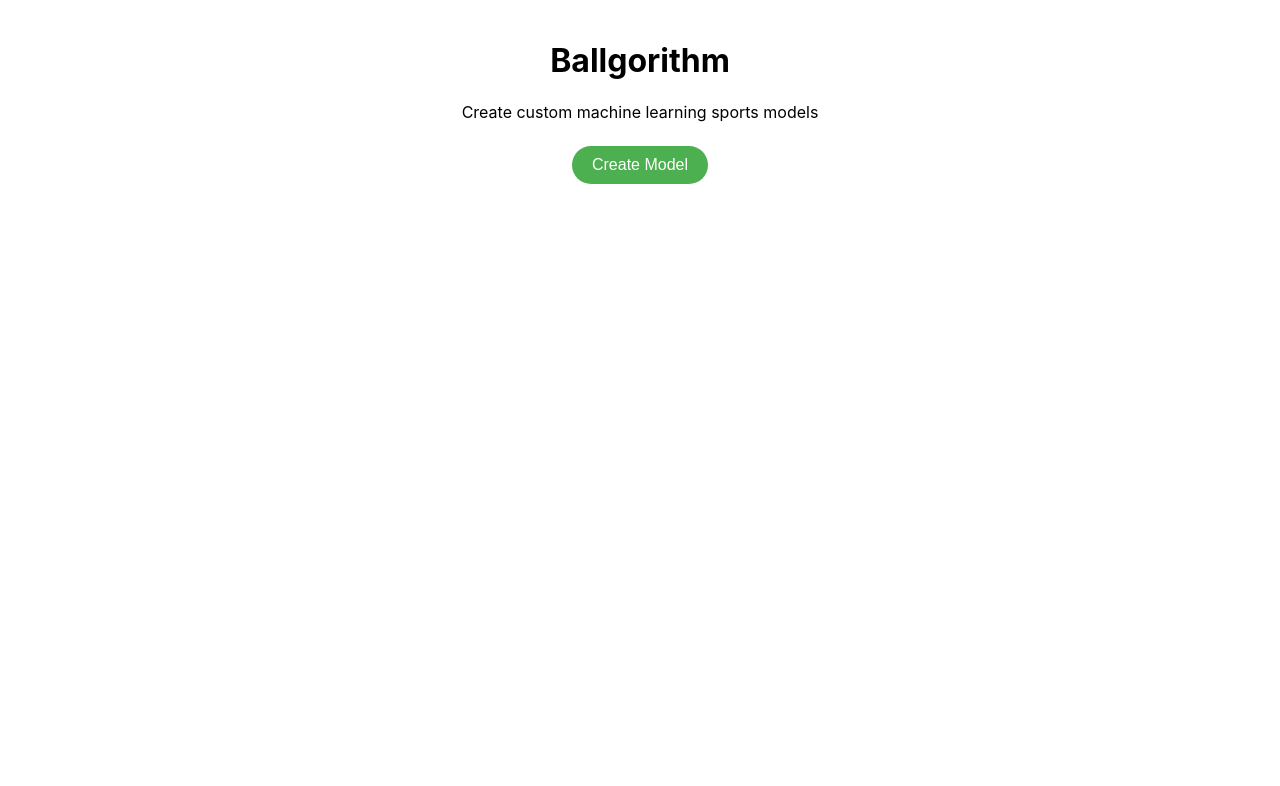
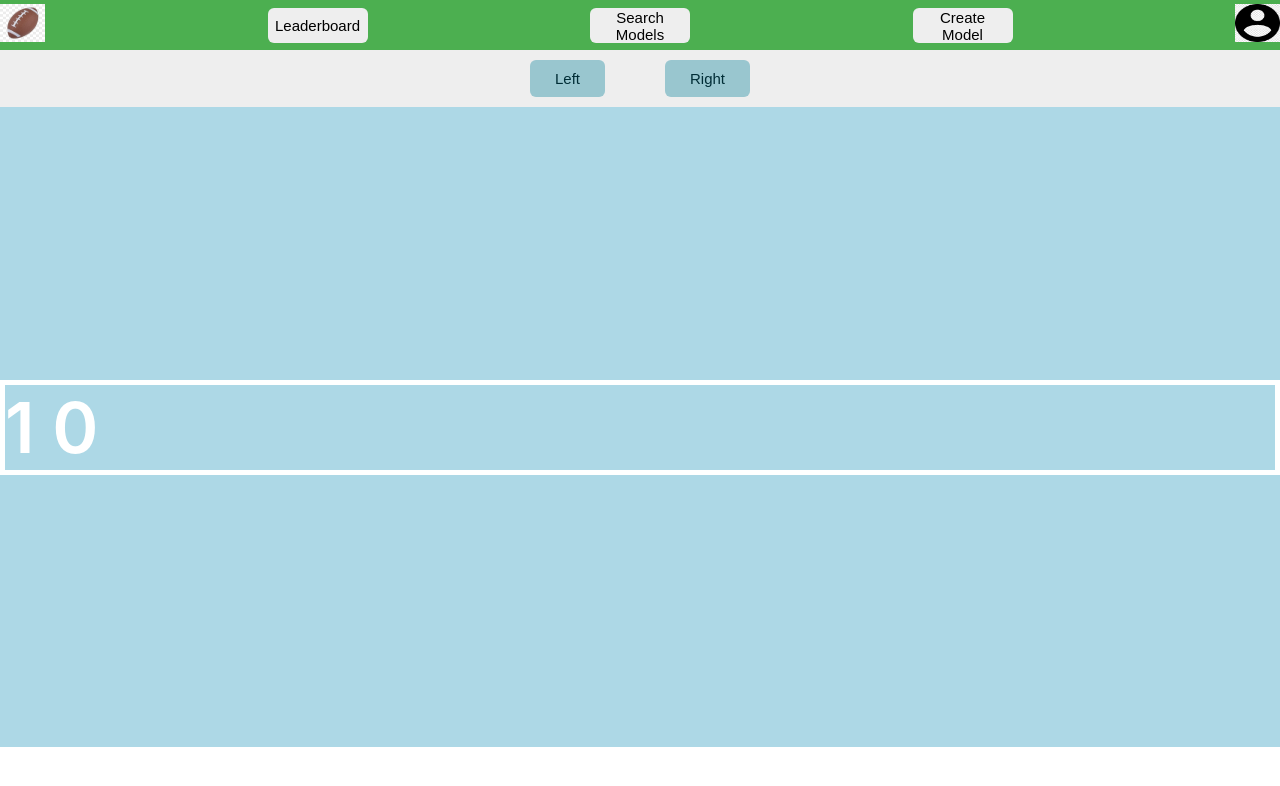
Before and after one commit to loganbrenningmeyer/TeamFifty, a React (Create React App) app in the folder frontend/: page / in a window 1280 px wide. Shown: the top 786 px of the page. Built offline with nearby package versions, Linux system fonts and the light colour scheme.

Commit message:
dashboard page
dashboard page created

```diff
--- a/frontend/src/App.js
+++ b/frontend/src/App.js
@@ -1,5 +1,5 @@
 // import logo from './logo.svg';
-import './App.css';
+//import './App.css';
 import React from 'react';
 import { BrowserRouter as Router, Route, Routes } from 'react-router-dom';
 import About from './components/About/About';
@@ -7,13 +7,14 @@ import Home from './components/Home/Home';
 import Model from './components/Model/Model';
 import Data from './components/Data/Data';
 import Parameters from './components/Parameters/Parameters';
+import Dashboard from './components/Dashboard/Dashboard';
 
 function App() {
   return (
     <Router>
       <Routes>
         <Route exact path="/about" element={<About/>} />
-        <Route exact path="/" element={<Home/>} />
+        <Route exact path="/" element={<Dashboard/>} />
         <Route exact path="/model" element={<Model/>} />
         <Route exact path="/data" element={<Data/>} />
         <Route exact path="/parameters" element={<Parameters/>} />
--- /dev/null
+++ b/frontend/src/components/Dashboard/Dashboard.css
@@ -0,0 +1,87 @@
+
+.container{
+    width: 100%;
+    height: 100%;
+    display: flex;
+    flex-direction: column;
+    align-items: center;
+    justify-content: center;
+    background-color: #eeeeee;
+}
+
+.content-box{
+    width: 100%;
+    display: flex;
+    align-items: center;
+}
+
+.entry{
+    width: 100%;
+    height: 80vh;
+    display: flex;
+    align-items: center;
+    justify-content: center;
+}
+
+
+.entry p{
+    width: 2000px;
+    font-size: 70px;
+    font-weight: 600;
+    color: white;
+    border-style: solid;
+    border-width: 5px;
+}
+
+.action-buttons{
+    display: flex;
+    align-items: center;
+    gap: 60px;
+    margin: 10px;
+}
+
+.action-buttons button{
+    font-size: 15px;
+    font-weight: 500;
+    color: #002d36;
+    background-color: #99c6cf;
+    border-radius: 6px;
+    padding: 10px 25px;
+    border: none;
+    cursor: pointer;
+    transition: all 0.5s ease;
+}
+
+.action-buttons button:hover{
+    color:#ffffff;
+    background-color: #002d36;
+}
+
+.header{
+    margin: 0px;
+    padding: 0px;
+    width: 100vw;
+    height: 50px;
+    background-color: #4CAF50;
+    display: flex;
+    flex-direction: row;
+    align-items: center;
+    justify-content: space-between;
+}
+
+.header button{
+    font-size: 15px;
+    font-weight: 500;
+    height: 35px;
+    width: 100px;
+    background-color:#eeeeee;
+    border-radius: 6px;
+    border: none;
+    cursor: pointer;
+    transition: all 0.5s ease;
+}
+
+.header button:hover{
+    color:#ffffff;
+    background-color: #002d36;
+}
--- /dev/null
+++ b/frontend/src/components/Dashboard/Dashboard.js
@@ -0,0 +1,88 @@
+import React, { useState} from 'react';
+import axios from 'axios';
+import { useNavigate } from 'react-router-dom';
+import './Dashboard.css';
+
+const ITEM_WIDTH = 1920;
+
+function Dashboard(){
+    const example = [1,2,3,4,5,6,7,8,9,10]
+
+    const navigate = useNavigate();
+
+    const [scrollPosition,setScrollPosition] = useState(0);
+
+    //function to handle scrolling when the button is clicked
+    const handleScroll = (scrollAmount) => {
+        var slider = document.getElementById('slider');
+
+        //calculates new scroll position
+        const newScrollPos = scrollPosition + scrollAmount;
+
+        //makes sure scroll value doesnt go over limit because we use the scroll amount to calculate index of model being looked at
+        if(newScrollPos < 0 || newScrollPos > (ITEM_WIDTH * (example.length-1)))
+        {
+
+        }
+        else
+        {
+            //updates the state with new scroll position
+            setScrollPosition(newScrollPos);
+
+            //access the container element and set its scrollLeft property
+            slider.scrollLeft = newScrollPos;
+        }
+
+    };
+
+    const handleLeaderboard = () => {
+        //navigate('/leaderboard')
+    }
+    const handleSearchModels = () => {
+        //navigate('/searchModels')
+    }
+    const handleCreateModel = () => {
+        navigate('/model')
+    }
+
+    return(
+    <div className='container'>
+        <div className='header'>
+            <div className='logo'>
+                <img src={require('./football.jpg')} alt='Logo' width={45} height={38}/>
+            </div>
+            <button onClick={handleLeaderboard}>Leaderboard</button>
+            <button onClick={handleSearchModels}>Search Models</button>
+            <button onClick={handleCreateModel}>Create Model</button>
+            <div className='account'>
+                <img src={require('./account.jpg')} alt='accountImage' width={45} height={38}/>
+            </div>
+        </div>
+        <div className='action-buttons'>
+            <button onClick={() =>handleScroll(-ITEM_WIDTH)}>Left</button>
+            <button onClick={() => handleScroll(ITEM_WIDTH)}>Right</button>
+        </div>
+        <div id='slider' style={{
+            width:"100vw",
+            overflowX:"hidden",
+            scrollBehavior:'smooth',
+        }}>
+            <div className='content-box'>
+            {
+                example.map((item,index) => {
+                    return(
+                    <div className='entry' style={{backgroundColor:"lightblue"}}>
+                    <p>{item} {scrollPosition}</p>
+                    </div>
+                    )
+                })}
+                <div className='lastElement'>
+
+                </div>
+            </div>
+        </div>
+    </div>
+    );
+}
+
+export default Dashboard;
--- a/frontend/src/index.css
+++ b/frontend/src/index.css
@@ -5,6 +5,7 @@ body {
     sans-serif;
   -webkit-font-smoothing: antialiased;
   -moz-osx-font-smoothing: grayscale;
+  padding: 0;
 }
 
 code {
```
Also changed, not shown: frontend/src/components/Dashboard/account.jpg (added), frontend/src/components/Dashboard/football.jpg (added).
